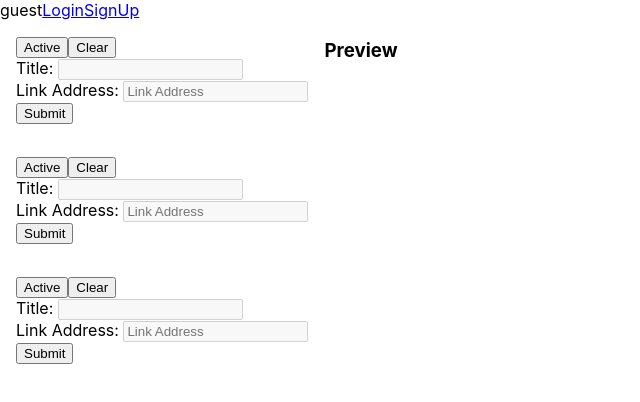
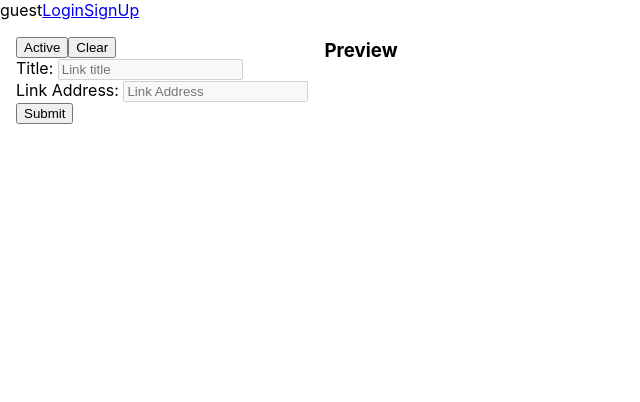
Before and after one commit to teamilink/client, a React (Create React App) app: page /dashboard in a window 1280 px wide. Shown: the top 402 px of the page, without its empty margins (0-640 px from the left). Built offline with nearby package versions, Linux system fonts and the light colour scheme.

Commit message:
rolls back the basic behaviour for one form

```diff
--- a/src/components/DashboardPage.js
+++ b/src/components/DashboardPage.js
@@ -5,30 +5,7 @@ import { LinkContext } from "../utils/LinkContext";
 import LinkForm from "./LinkForm";
 
 const DashboardPage = () => {
-  // const initialFormState = {
-  //   form1: {
-  //     title: "",
-  //     linkAddress: "",
-  //   },
-  //   form2: {
-  //     title: "",
-  //     linkAddress: "",
-  //   },
-  //   form3: {
-  //     title: "",
-  //     linkAddress: "",
-  //   },
-  // };
-
   const initialFormState = [
-    {
-      title: "",
-      linkAddress: "",
-    },
-    {
-      title: "",
-      linkAddress: "",
-    },
     {
       title: "",
       linkAddress: "",
--- a/src/components/LinkForm.js
+++ b/src/components/LinkForm.js
@@ -1,48 +1,11 @@
 import React, { useState } from "react";
 import { useGlobalState } from "../utils/LinkContext";
 
-const LinkForm = ({ index }) => {
-  // const { formData, setFormData } = useGlobalState();
-  // const { title, linkAddress } = formData;
+const LinkForm = () => {
+  const { formData, setFormData } = useGlobalState();
+  const { title, linkAddress } = formData;
 
   const [switchBtn, setSwitchBtn] = useState(false);
-  const initialEachFormState = [
-    {
-      id: 0,
-      title: sessionStorage.getItem(`title${index}`) || "",
-      linkAddress: sessionStorage.getItem(`linkAddress${index}`) || "",
-    },
-    {
-      id: 1,
-      title: sessionStorage.getItem(`title${index}`) || "",
-      linkAddress: sessionStorage.getItem(`linkAddress${index}`) || "",
-    },
-    {
-      id: 2,
-      title: sessionStorage.getItem(`title${index}`) || "",
-      linkAddress: sessionStorage.getItem(`linkAddress${index}`) || "",
-    },
-    // {
-    //   [`${index === 0 && 0}`]: {
-    //     title: "",
-    //     linkAddress: "",
-    //   },
-    // },
-    // {
-    //   [`${index === 1 && 1}`]: {
-    //     title: "",
-    //     linkAddress: "",
-    //   },
-    // },
-    // {
-    //   [`${index === 2 && 2}`]: {
-    //     title: "",
-    //     linkAddress: "",
-    //   },
-    // },
-  ];
-
-  const [eachFormData, setEachFormData] = useState(initialEachFormState);
 
   // toggle the switch
   const handleSwitchBtn = () => {
@@ -50,101 +13,51 @@ const LinkForm = ({ index }) => {
   };
 
   const clearForm = () => {
-    setEachFormData(initialEachFormState);
+    setFormData({ title: "", linkAddress: "" });
   };
 
   const handleChange = (e) => {
-    // const inputName = e.target.name.slice(0, -1);
-    const inputIndex = parseInt(e.target.name.slice(-1));
-
-    // let wholeFormData = [...eachFormData];
-    // let aFormData = { ...wholeFormData[index], [inputName]: e.target.value };
-    // wholeFormData[index] = aFormData;
-
-    // setEachFormData({
-    //   ...eachFormData,
-    //   [inputName]: e.target.value,
-    // });
-    console.log(eachFormData);
-
-    // const updateState =
-    //   Array.isArray(eachFormData) &&
-    //   eachFormData.map((eachForm) => {
-    //     if (eachForm.id === inputIndex) {
-    //       return { ...eachForm, [e.target.name.slice(0, -1)]: e.target.value };
-    //     }
-    //     return eachForm;
-    //   });
-
-    // console.log(updateState);
-
-    setEachFormData(
-      eachFormData.map((eachForm) => {
-        if (eachForm.id === inputIndex) {
-          return { ...eachForm, [e.target.name.slice(0, -1)]: e.target.value };
-        }
-        return eachForm;
-      })
-    );
+    setFormData({
+      ...formData,
+      [e.target.name]: e.target.value,
+    });
   };
 
   const handleSubmit = (e) => {
     console.log("submitted");
     e.preventDefault();
+    clearForm();
+  };
 
-    switch (index) {
-      case 0:
-        sessionStorage.setItem(`title${index}`, e.target.elements.title0.value);
-        sessionStorage.setItem(
-          `linkAddress${index}`,
-          e.target.elements.linkAddress0.value
-        );
-        break;
-      case 1:
-        sessionStorage.setItem(`title${index}`, e.target.elements.title1.value);
-        sessionStorage.setItem(
-          `linkAddress${index}`,
-          e.target.elements.linkAddress1.value
-        );
-        break;
-      case 2:
-        sessionStorage.setItem(`title${index}`, e.target.elements.title2.value);
-        sessionStorage.setItem(
-          `linkAddress${index}`,
-          e.target.elements.linkAddress2.value
-        );
-        break;
-      default:
-    }
-  };
   return (
-    <div style={{ padding: "1rem" }} id={`input${index}`}>
+    <div style={{ padding: "1rem" }} id="link-input">
       <button onClick={handleSwitchBtn}>
         {switchBtn ? "Inactive" : "Active"}
       </button>
       <button onClick={clearForm}>Clear</button>
       <form onSubmit={handleSubmit} className="link-form">
         <div>
-          <label htmlFor={`title${index}`}>Title: </label>
+          <label htmlFor="title">Title: </label>
           <input
             type="text"
-            name={`title${index}`}
-            id={`title${index}`}
-            // placeholder={title ? title : "Link title"}
-            // value={eachFormData[index].title}
+            name="title"
+            id="title"
+            placeholder={title ? title : "Link title"}
+            value={title}
             onChange={handleChange}
             required
             disabled={switchBtn ? false : true}
           />
         </div>
         <div>
-          <label htmlFor={`linkAddress${index}`}>Link Address: </label>
+          <label htmlFor="linkAddress">Link Address: </label>
           <input
             type="text"
-            name={`linkAddress${index}`}
+            name="linkAddress"
+            id="linkAddress"
             // defaultValue="https://"
             placeholder="Link Address"
-            // value={eachFormData[index][`${index}`].linkAddress}
+            value={linkAddress}
             onChange={handleChange}
             required
             disabled={switchBtn ? false : true}
--- a/src/components/LinkFormList.js
+++ b/src/components/LinkFormList.js
@@ -1,22 +1,10 @@
 import React from "react";
-import { useGlobalState } from "../utils/LinkContext";
 import LinkForm from "./LinkForm";
 
 const LinkFormList = () => {
-  // const { initialFormState } = useGlobalState();
-  // console.log(Object.keys(initialFormState));
-
-  const index = [0, 1, 2];
-
   return (
     <div className="link-form-lisk">
-      {/* {Object.values(initialFormState).map((item, key) => (
-        <LinkForm eachFormData={item} key={key} />
-      ))} */}
-
-      {index.map((num, key) => (
-        <LinkForm index={num} key={key} />
-      ))}
+      <LinkForm />
     </div>
   );
 };
--- a/src/components/Preview.js
+++ b/src/components/Preview.js
@@ -20,6 +20,7 @@ const Preview = () => {
           target="_blank"
           rel="noopener noreferrer"
         >
+          {formData.title}
           {/* {formData.map((data) => data.title)} */}
         </a>
       </div>
```
